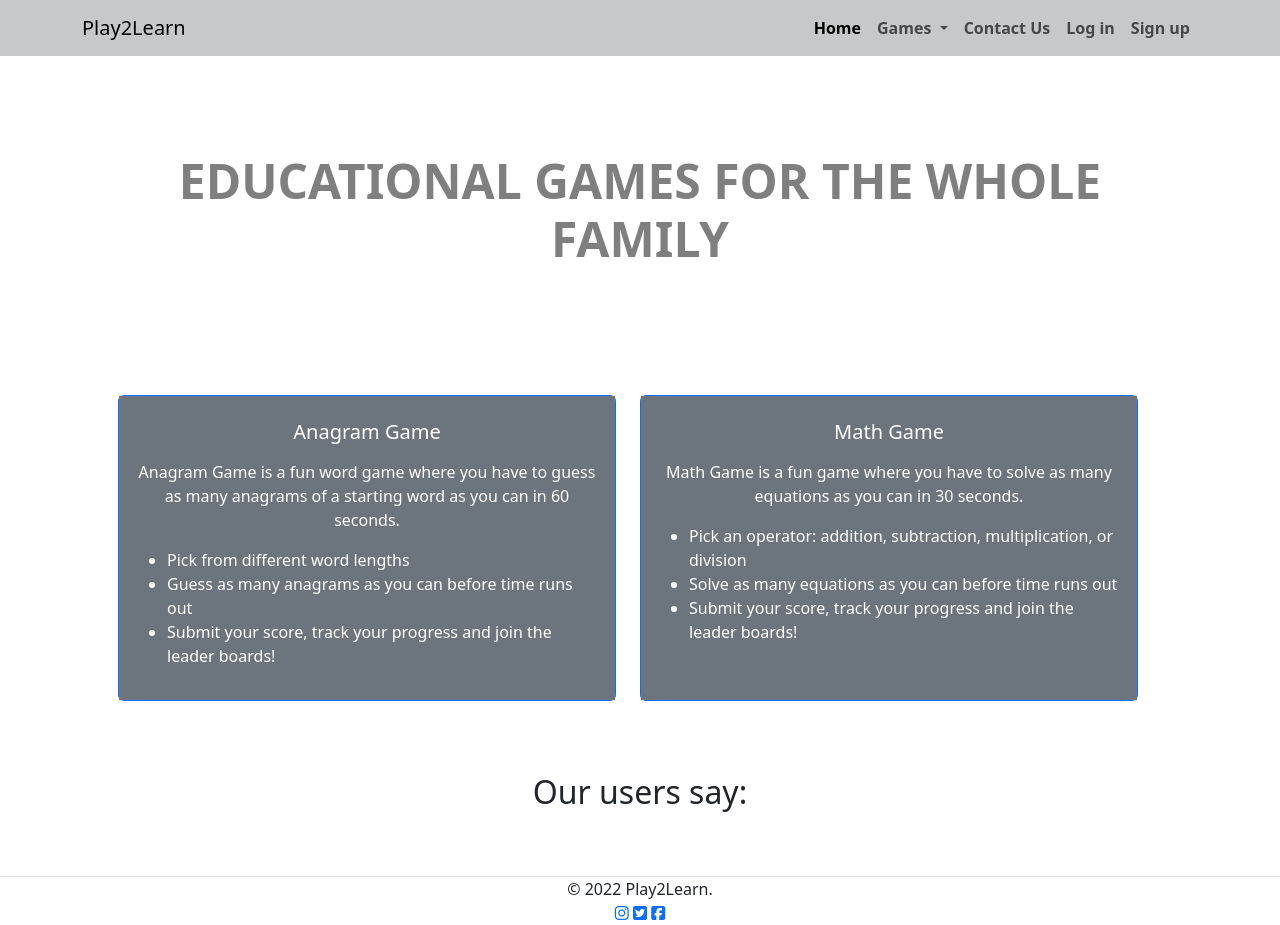
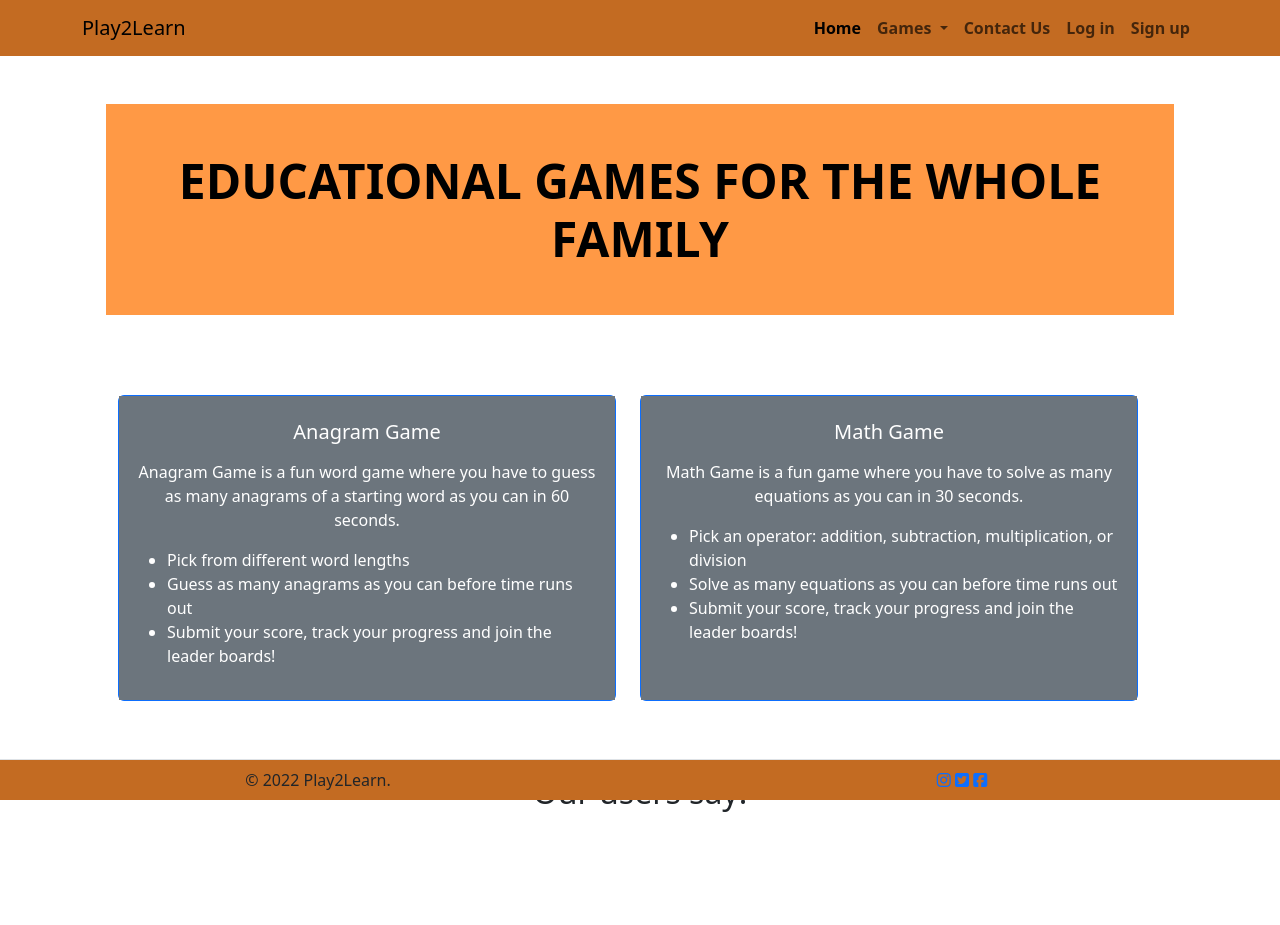
Before and after one commit to Ubuntufoo/BrainTeasersSite, a Django app: page / in a window 1280 px wide. After the commit the page ends 812 px from the top, so only its background shows below. Run offline with Django 4.2, Linux system fonts and the light colour scheme; some libraries are stand-ins or nearby versions.

Commit message:
Bootstrap tweaks to layout and color

```diff
--- a/templates/_base.html
+++ b/templates/_base.html
@@ -19,13 +19,11 @@
 <body>
   {% block body %}
   <header>
-    <nav>
-      <nav class="navbar navbar-expand-lg bg-dark bg-opacity-25">
+    <nav class="navbar navbar-expand-lg" style="background-color: rgb(195, 107, 34); color: #fff">
       <div class="container">
         <a class="navbar-brand" href="{% url 'games:homepage' %}">Play2Learn</a>
-          <button class="navbar-toggler" type="button" data-bs-toggle="collapse"
-            data-bs-target="#navbarSupportedContent" aria-controls="navbarSupportedContent" aria-expanded="false"
-            aria-label="Toggle navigation">
+        <button class="navbar-toggler" type="button" data-bs-toggle="collapse" data-bs-target="#navbarSupportedContent"
+          aria-controls="navbarSupportedContent" aria-expanded="false" aria-label="Toggle navigation">
           <span class="navbar-toggler-icon"></span>
         </button>
         <div class="collapse navbar-collapse fw-bold" id="navbarSupportedContent">
@@ -74,24 +72,29 @@
         </div>
       </div>
     </nav>
-    </nav>
+
   </header>
   <main>
     {% block main %}
     {% endblock main %}
   </main>
 
-  <footer class="flex-row justify-content-around text-center border-top">
-    <div>&copy; 2022 Play2Learn.</div>
+  <footer class="container-fluid border-top fixed-bottom text p-2 text-center"
+    style="background-color: rgb(195, 107, 34)">
+    <div class="row">
+      <div class="col">&copy; 2022 Play2Learn.</div>
       {% if user.is_staff %}
+      <div class="col">
         <li class="nav-item list-unstyled">
           <a class="nav-link" href="/admin/">Admin</a>
         </li>
+      </div>
       {% endif %}
-    <div id="footLinks">
+      <div id="footLinks" class="col">
         <a href="https://instagram.com" target="_blank"><i class="fa-brands fa-instagram"></i></a>
         <a href="https://twitter.com" target="_blank"><i class="fa-brands fa-square-twitter"></i></a>
         <a href="https://facebook.com" target="_blank"><i class="fa-brands fa-square-facebook"></i></a>
+      </div>
     </div>
   </footer>
   <!-- <script src="{% static 'dist/js/indexjs.js' %}"></script>
--- a/templates/home.html
+++ b/templates/home.html
@@ -6,7 +6,8 @@
 {% block main %}
 <main class="container p-5">
   <section class="row text-center testimonials" id="test">
-    <h4 class="p-5 text-center display-5 fw-bold text-uppercase text-black-50">Educational Games for the Whole Family
+    <h4 class="p-5 text-center display-5 fw-bold text-uppercase" style="background-color: #FF9945; color: #000000">
+      Educational Games for the Whole Family
     </h4>
 
     <blockquote cite="" id="blockquote" class="text-success h6"></blockquote>
```
Lines whose indentation alone changed are shown as unchanged.
